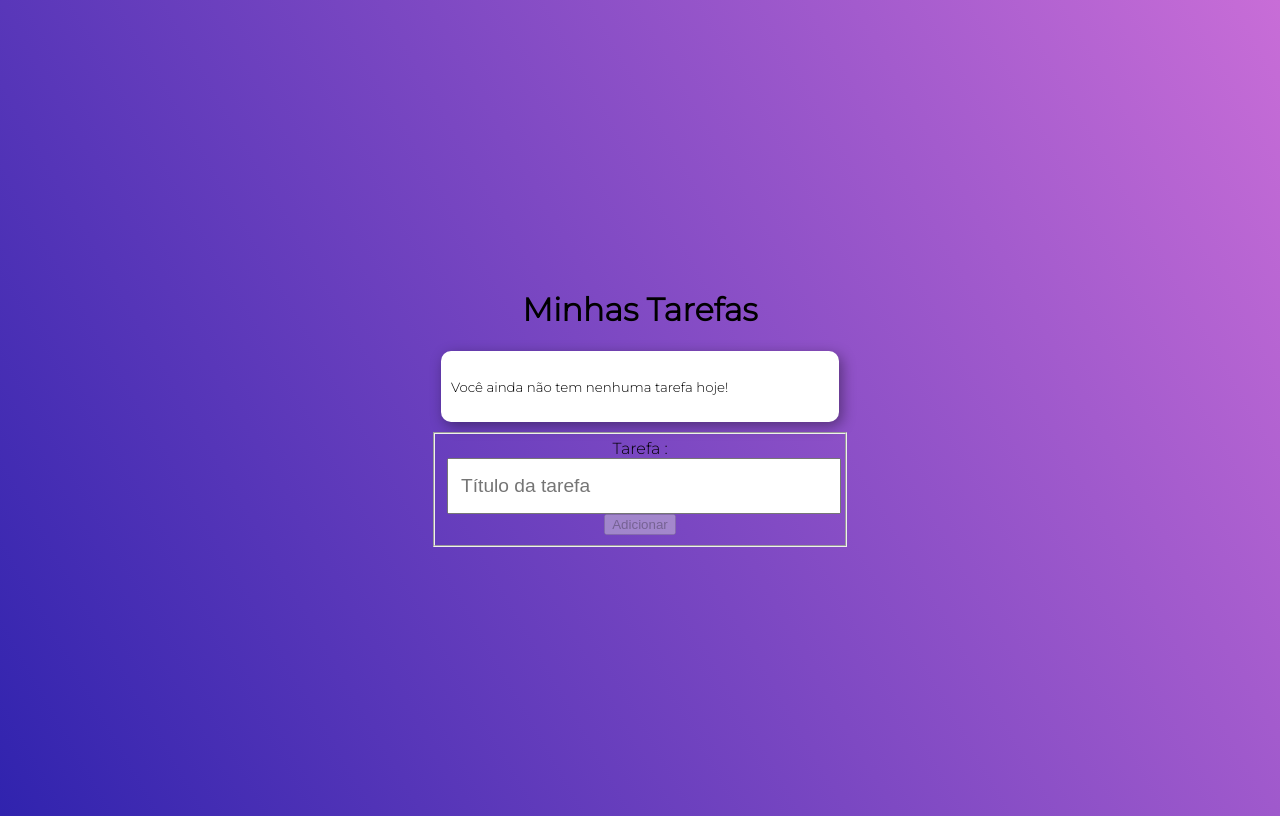
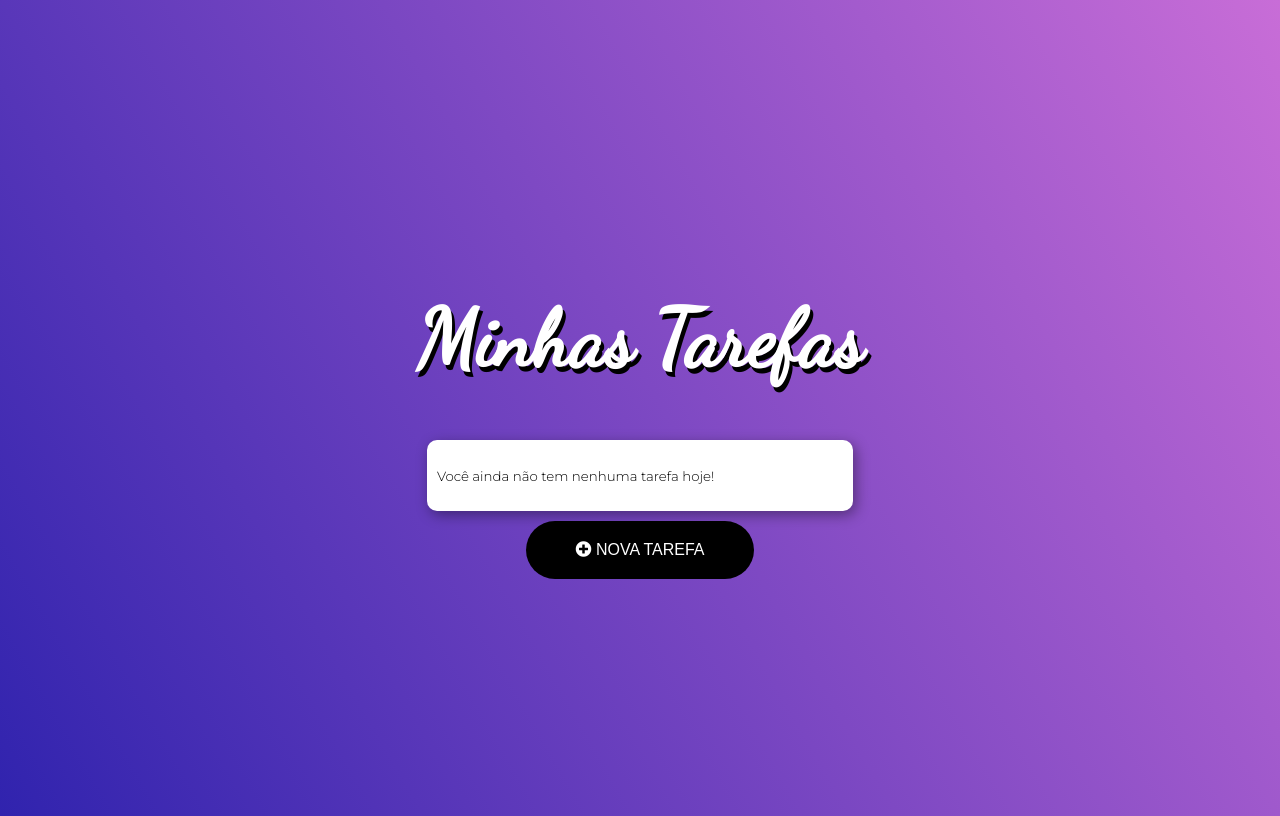
Before and after one commit to linconlrufino/Todo, an Angular app: page / in a window 1280 px wide. Built offline with nearby package versions, Linux system fonts and the light colour scheme.

Commit message:
finishing css

```diff
--- a/src/app/app.component.html
+++ b/src/app/app.component.html
@@ -1,26 +1,37 @@
 <div>
-  <h1>{{ title }}</h1>
-
-  <ul>
+  <h1 class="title animated jackInTheBox">{{ title }}</h1>
+  <ul class="animated flipInX" *ngIf="mode=='list'">
     <p *ngIf="todos.length == 0"><small>Você ainda não tem nenhuma tarefa hoje!</small></p>
     <li *ngFor="let todo of todos">
-      {{todo.id}}. {{todo.title}}
-      <button *ngIf="!todo.done" (click)="markAsDone(todo)">Concluir |</button>
-      <button *ngIf="todo.done" (click)="markAsUndone(todo)">Refazer |</button>
-      <button (click)="remove(todo)">Remover</button>
+      {{todo.title}}
+      <button (click)="remove(todo)"><i class="far fa-trash-alt"></i></button>
+      <button *ngIf="!todo.done" (click)="markAsDone(todo)">Concluir</button>
+      <button *ngIf="todo.done" (click)="markAsUndone(todo)">Refazer</button>
     </li>
   </ul>
 
-  <form [formGroup]="form">
-    <fieldset>
-      <label>Tarefa : </label>
+  <div id="modal" *ngIf="mode=='add'" class="animated flipInX">
+    <h1 class="text-centr">Nova Tarefa</h1>
+    <form [formGroup]="form">
       <input type="text" placeholder="Título da tarefa" maxlength="60" formControlName="title">
-      <small *ngIf="form.controls.title.invalid && !form.controls.title.pristine">Este campo deve conter entre 3 e 60
-        caracteres</small>
-      <button [disabled]="form.invalid" (click)="add()">Adicionar</button>
-    </fieldset>
-  </form>
+      <small class="danger" *ngIf="form.controls.title.invalid && !form.controls.title.pristine">Este campo deve
+        conter entre 3 e 60 caracteres</small>
+      <p class="text-center">
+        <button [disabled]="form.invalid" (click)="add()" class="button">
+          <i class="far fa-save"> Adicionar</i>
+        </button>
+      </p>
+    </form>
+  </div>
 
+  <button class="add-button animated fadeInUp button" (click)="changeMode('add')" *ngIf="mode=='list'">
+    <i class="fas fa-plus-circle"></i>
+    NOVA TAREFA
+  </button>
+  <button class="add-button animated fadeInUp button" (click)="changeMode('list')" *ngIf="mode=='add'">
+    <i class="fas fa-times"> </i>
+    VOLTAR
+  </button>
 </div>
 
 
--- a/src/app/app.component.ts
+++ b/src/app/app.component.ts
@@ -8,6 +8,7 @@ import { Todo } from 'src/model/Todo.model';
   styleUrls: ['./app.component.css']
 })
 export class AppComponent {
+  public mode: string = 'list';
   public todos: Todo[] = [];
   public title: string = "Minhas Tarefas";
   public form: FormGroup;
@@ -57,6 +58,7 @@ export class AppComponent {
   save() {
     const data = JSON.stringify(this.todos);
     localStorage.setItem('todos', data)
+    this.mode = 'list';
   }
 
   load() {
@@ -66,4 +68,8 @@ export class AppComponent {
     else
       this.todos = [];
   }
+
+  changeMode(mode: string) {
+    this.mode = mode;
+  }
 }
--- a/src/index.html
+++ b/src/index.html
@@ -7,7 +7,13 @@
   <base href="/">
   <meta name="viewport" content="width=device-width, initial-scale=1">
   <link rel="icon" type="image/x-icon" href="favicon.ico">
-  <link href="https://fonts.googleapis.com/css2?family=Montserrat:wght@300&display=swap" rel="stylesheet">
+  <link rel="preconnect" href="https://fonts.googleapis.com">
+  <link rel="preconnect" href="https://fonts.gstatic.com" crossorigin>
+  <link href="https://fonts.googleapis.com/css2?family=Dancing+Script&family=Montserrat:wght@300&display=swap"
+    rel="stylesheet">
+  <link rel="stylesheet" href="https://use.fontawesome.com/releases/v5.7.0/css/all.css"
+    integrity="sha384-lZN37f5QGtY3VHgisS14W3ExzMWZxybE1SJSEsQp9S+oqd12jhcu+A56Ebc1zFSJ" crossorigin="anonymous">
+  <link rel="stylesheet" href="https://cdnjs.cloudflare.com/ajax/libs/animate.css/3.7.0/animate.min.css">
 </head>
 
 <body>
```
